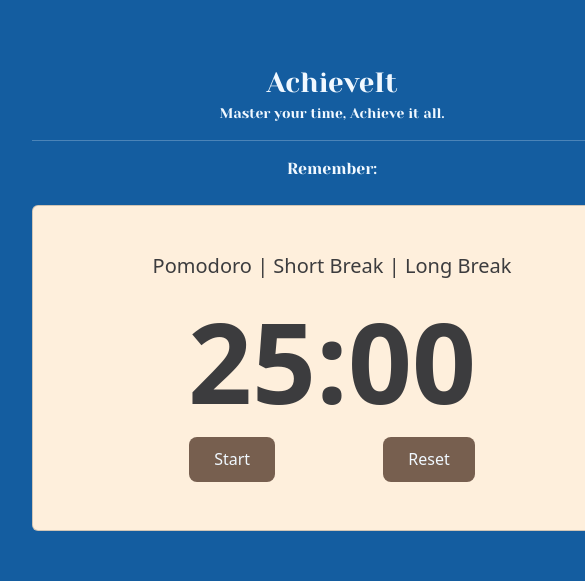
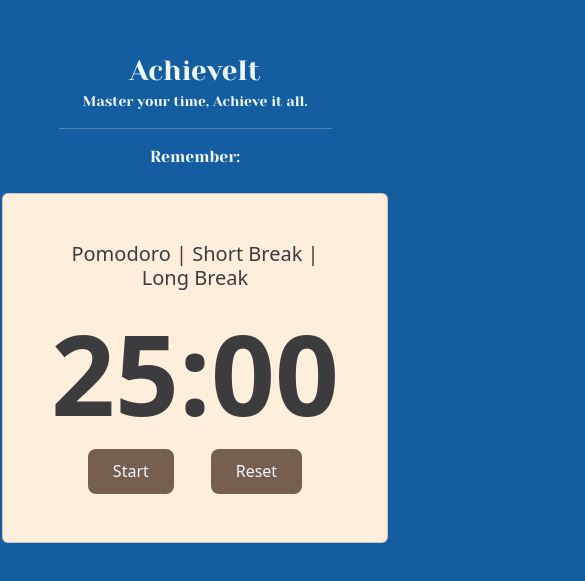
Before and after one commit to samuelodumu/AchieveIt, a React (Vite) app: page / in a window 390 px wide. Shown: the part 123-704 px from the top of the page, 585 px wide, since content can reach past the window. Built offline with nearby package versions, Linux system fonts and the light colour scheme; no server answers.

Commit message:
removed unresponsive width proplerties

```diff
--- a/src/components/App.jsx
+++ b/src/components/App.jsx
@@ -17,7 +17,7 @@ function App() {
           </small>
           <hr />
         </header>
-        <main style={{ placeItems: 'center' }}>
+        <main style={{ placeItems: 'center', maxWidth: '70vw' }}>
           <Quotes />
           <Timer />
         </main>
--- a/src/components/Timer.jsx
+++ b/src/components/Timer.jsx
@@ -27,7 +27,7 @@ function Timer() {
   };
 
   return (
-    <div className='card py-5 px-5 mt-4' style={{ color: '#3c3c3e' , minWidth: '600px', maxWidth: '600px' }}>
+    <div className='card py-5 px-5 mt-4' style={{ color: '#3c3c3e' }}>
       <h5 className='pb-2'>Pomodoro | Short Break | Long Break</h5>
       <h1 className='fw-bold' style={{ fontSize: '7em'}}>{formatTime(time)}</h1>
       <div style={{ display: 'flex', justifyContent: 'space-evenly' }}>
```
